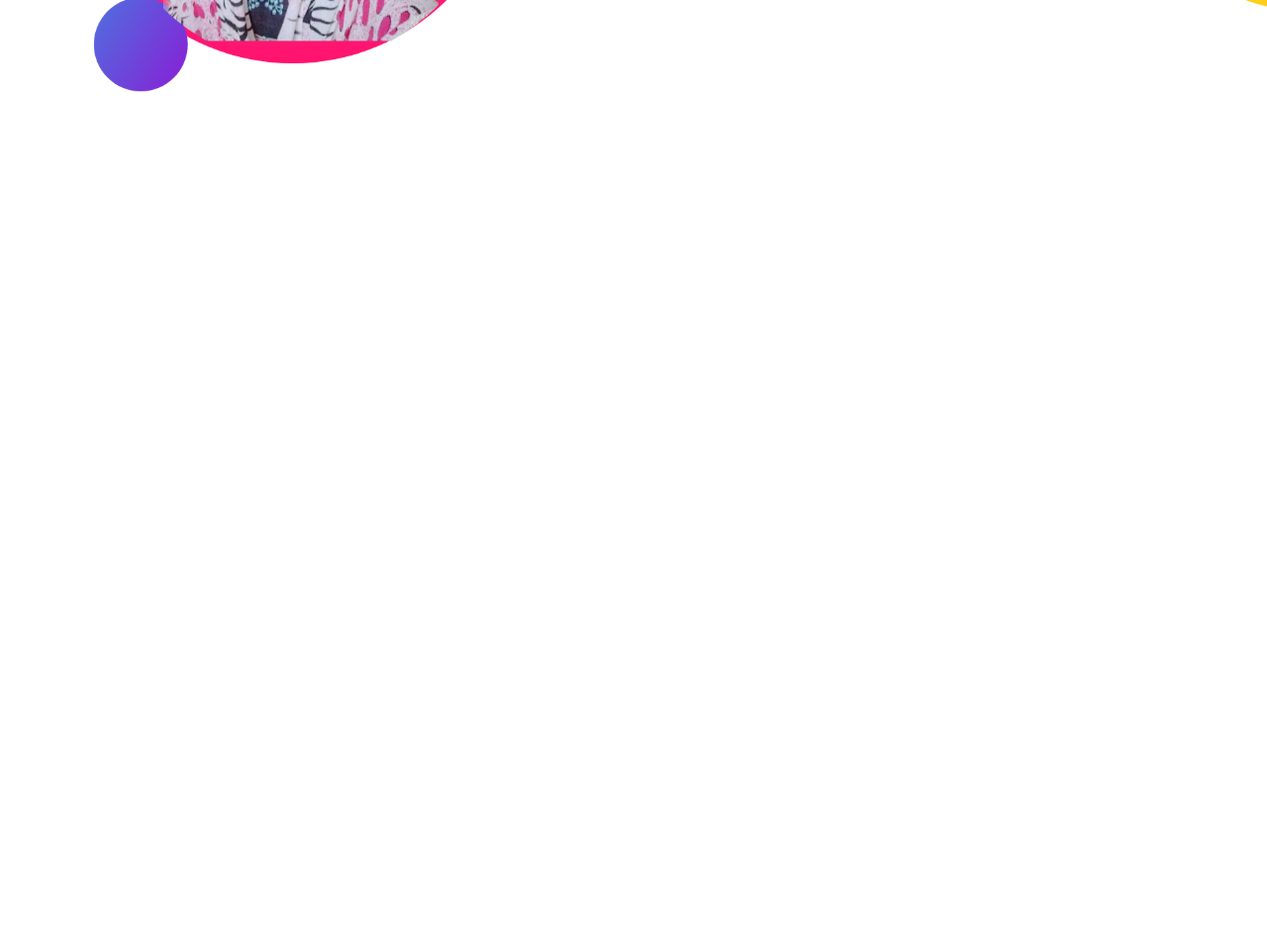
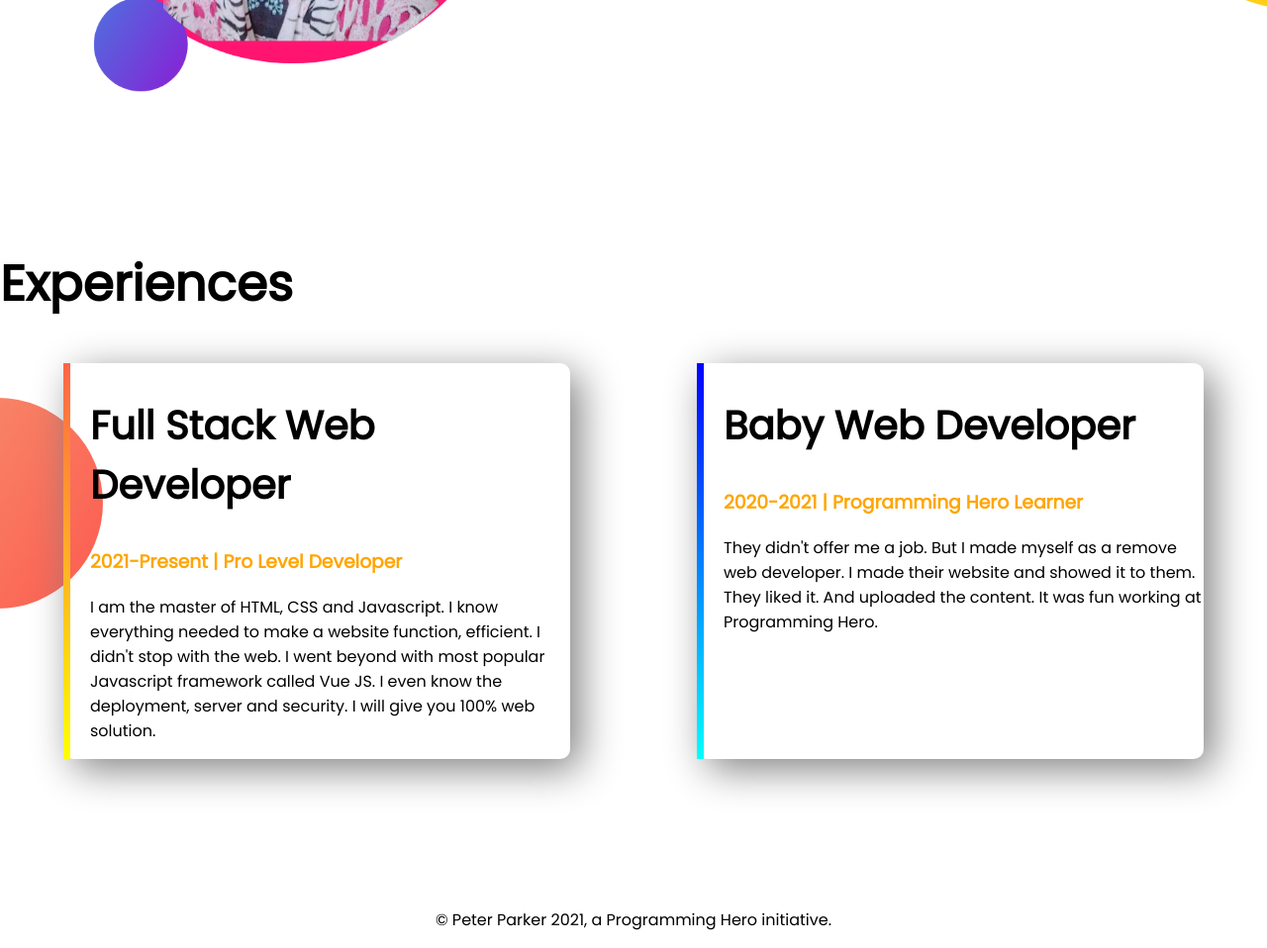
Before and after one commit to zarinsharmin/developer-portfolio, a plain HTML site: page index.html in a window 1280 px wide. Shown: the part 1024-1982 px from the top of the page at 99% size. Before the commit the page ends 1274 px from the top, so only its background shows below. Drawn offline with Linux system fonts and the light colour scheme.

Commit message:
footer and experience added

```diff
--- a/index.html
+++ b/index.html
@@ -13,7 +13,7 @@
 </head>
 
 <body>
-    <section class="top-banner">
+    <section class="top-banner flexible-contaner">
         <div class="half-width">
             <h1>Welcome To</h1>
             <h1><span class="orange-color">Zarin Sharmin</span> World!</h1>
@@ -31,7 +31,7 @@
         </div>
     </section>
 
-    <section class="dream-big">
+    <section class="dream-big flexible-contaner">
         <div class="half-width">
             <img src="images/me-with-flowers.png" alt="">
         </div>
@@ -43,9 +43,30 @@
             <a class="link-button" target="_blank" href="">DOWNLOAD RESUME</a>
         </div>
 
-
     </section>
-
+    <section class="experience-area">
+        <h1>Experiences</h1>
+        <div class="flexible-contaner">
+            <div id="full-stack-experience" class="experiance-iteam">
+                <h2>Full Stack Web Developer</h2>
+                <h3 class="orange-color">2021-Present | Pro Level Developer</h3>
+                <p>I am the master of HTML, CSS and Javascript. I know everything needed to make a website function,
+                    efficient. I didn't stop with the web. I went beyond with most popular Javascript framework called
+                    Vue
+                    JS. I even know the deployment, server and security. I will give you 100% web solution.</p>
+            </div>
+            <div id="web-dev-experience" class="experiance-iteam">
+                <h2>Baby Web Developer</h2>
+                <h3 class="orange-color">2020-2021 | Programming Hero Learner</h3>
+                <p>They didn't offer me a job. But I made myself as a remove web developer. I made their website and
+                    showed
+                    it to them. They liked it. And uploaded the content. It was fun working at Programming Hero.</p>
+            </div>
+        </div>
+    </section>
+    <footer>
+        <p>© Peter Parker 2021, a Programming Hero initiative.</p>
+    </footer>
 
 </body>
 
--- a/style.css
+++ b/style.css
@@ -5,11 +5,13 @@ body{
 h1{
     font-size: 50px;
 }
-
+h2{
+    font-size: 40px;
+}
 .orange-color{
     color:orange;
 }
-section{
+.flexible-contaner{
     display: flex;
     margin-bottom: 150px;
 }
@@ -39,3 +41,29 @@ section{
     background-repeat: no-repeat;
     background-position: right;
 }
+.experience-area{
+    background-image: url(images/exp-bg.png);
+    background-repeat: no-repeat;
+    background-position:left ;
+}
+.experiance-iteam{
+    width: 40%;
+    margin-left: 5%;
+    margin-right: 5%;
+    padding-left: 20px;
+    box-shadow:  10px 10px 40px gray;
+    border-radius: 10px;
+}
+#full-stack-experience{
+    border-left: 7px solid;
+    border-image: linear-gradient(tomato,yellow);
+    border-image-slice: 1;
+}
+#web-dev-experience{
+    border-left: 7px solid;
+    border-image: linear-gradient(blue, cyan);
+    border-image-slice: 1;
+}
+footer p{
+    text-align: center;
+}
```
Also changed, not shown: images/jhankar.png (deleted), images/jhankar2.png (deleted), 4 other files.
